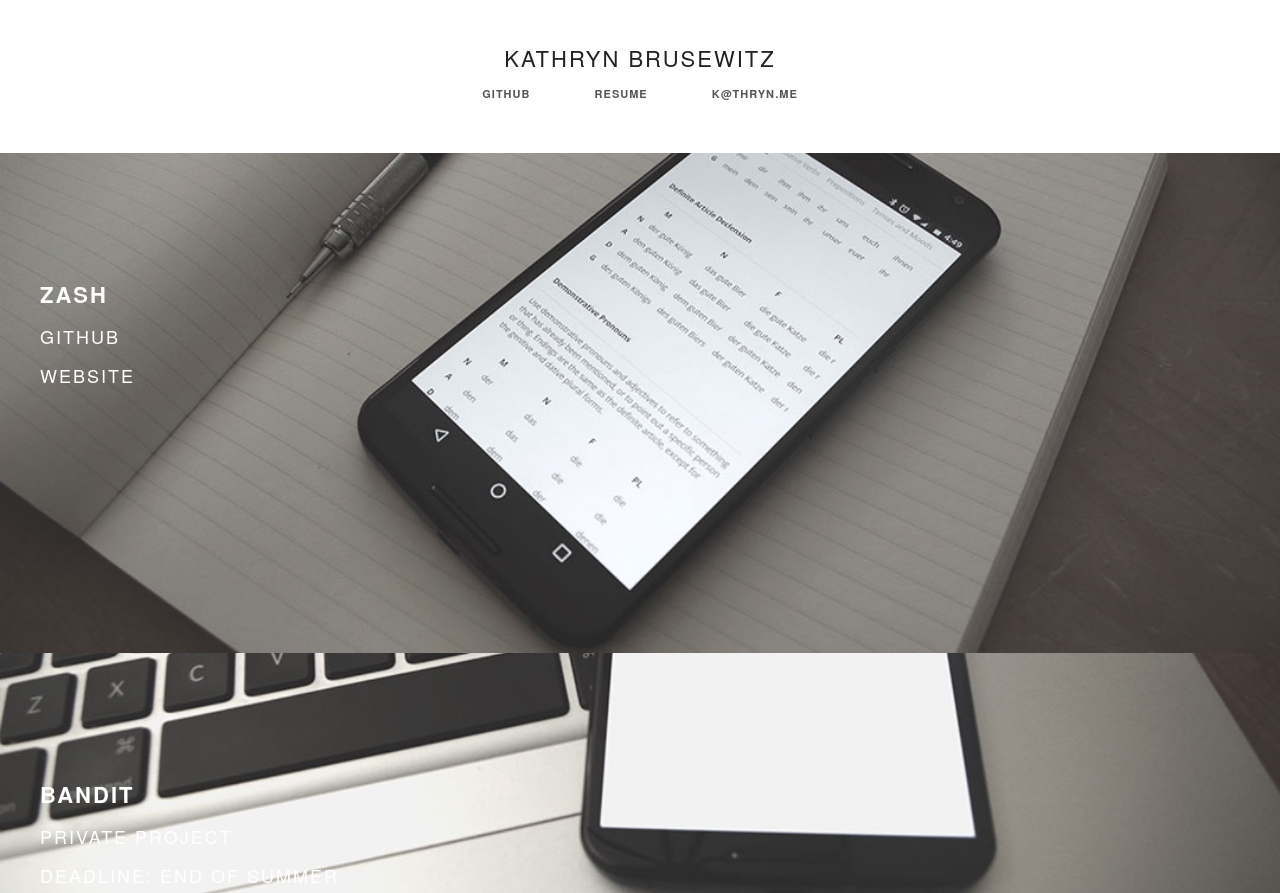
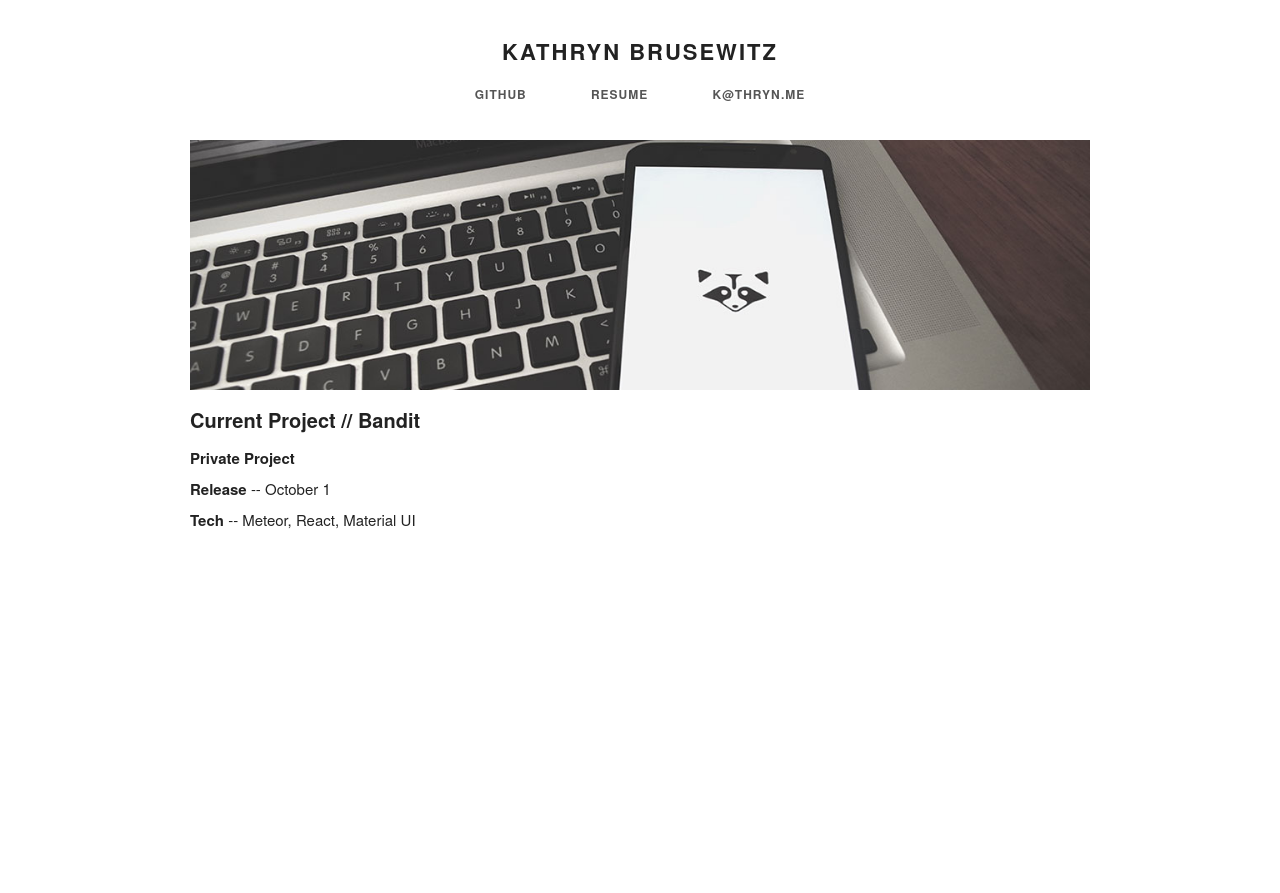
Before and after one commit to KathrynBrusewitz/bruk, a plain HTML site: page index.html in a window 1280 px wide. Shown: the top 893 px of the page. After the commit the page ends 800 px from the top, so only its background shows below. Drawn offline with nearby package versions, Linux system fonts and the light colour scheme.

Commit message:
ui and project update

```diff
--- /dev/null
+++ b/custom-simple.css
@@ -0,0 +1,102 @@
+/* Skeleton Base Styles
+************************************************** */
+/**
+ * NOTE
+ * html is set to 62.5% so that all the REM measurements throughout Skeleton
+ * are based on 10px sizing. So basically 1.5rem = 15px :)
+ */
+html {
+  font-size: 62.5%; }
+body {
+  font-size: 1.5em; /* currently ems cause chrome bug misinterpreting rems on body element */
+  font-weight: 400;
+  font-family: "HelveticaNeue", "Helvetica Neue", Helvetica, Roboto, Arial, sans-serif;
+  line-height: 1;
+  color: #222;
+  margin: 0;
+  padding: 0; }
+p {
+  margin-top: 0; }
+
+
+/* Links
+************************************************** */
+a {
+  color: #444;
+  text-decoration: none; }
+a:hover {
+  color: #999; }
+
+
+/* Skeleton Utilities
+************************************************** */
+.u-full-width {
+  width: 100%;
+  box-sizing: border-box; }
+.u-max-full-width {
+  max-width: 100%;
+  box-sizing: border-box; }
+.u-pull-right {
+  float: right; }
+.u-pull-left {
+  float: left; }
+.u-center-text {
+  text-align: center; }
+
+/* Custom
+************************************************** */
+.main {
+  text-align: center;
+  padding: 40px 8px; }
+.main-brand {
+  font-weight: bold;
+  text-transform: uppercase;
+  font-size: 2.2rem;
+  letter-spacing: .2rem; }
+.main-item {
+  color: #444;
+  text-decoration: none;
+  display: inline-block;
+  height: 38px;
+  padding: 13px 30px;
+  color: #555;
+  text-align: center;
+  font-size: 12px;
+  font-weight: 600;
+  line-height: 38px;
+  letter-spacing: .1rem;
+  text-transform: uppercase;
+  text-decoration: none;
+  white-space: nowrap;
+  background-color: transparent;
+  cursor: pointer;
+  box-sizing: border-box; }
+
+.app {
+  margin: 0 auto;
+  max-width: 900px;
+}
+.app-desc {
+  padding-top: 20px;
+  padding-left: 10px;
+  padding-right: 10px;
+}
+.app-title {
+  font-weight: bold;
+  font-size: 2rem;
+}
+
+.parallax-window {
+  box-sizing: border-box;
+  padding-top: 20px;
+  padding-left: 40px;
+  min-height: 250px;
+  color: #fff; }
+
+/* Larger than phablet */
+@media (min-width: 920px) {
+  .app-desc {
+    padding-left: 0;
+    padding-right: 0;
+  }
+}
--- a/index.html
+++ b/index.html
@@ -10,44 +10,28 @@
   <meta name="viewport" content="width=device-width, initial-scale=1">
   <link rel="shortcut icon" href="favicon.ico" type="image/x-icon">
 
-  <link rel="stylesheet" href="custom.css">
+  <link rel="stylesheet" href="custom-simple.css">
 
   <script src="https://ajax.googleapis.com/ajax/libs/jquery/1.11.0/jquery.min.js"></script>
   <script src="parallax.min.js"></script>
 </head>
 <body>
 
-<div class="heading">
-  <div class="nav-brand">Kathryn Brusewitz</div>
-  <div class="u-center-text">
-    <a class="button nav-button no-border" href="https://github.com/KathrynBrusewitz">Github</a>
-    <a class="button nav-button no-border" href="http://www.bruk.io/resume.pdf">Resume</a>
-    <a class="button nav-button no-border" href="mailto:k@thryn.me">k@thryn.me</a>
+  <div class="main">
+    <div class="main-brand">Kathryn Brusewitz</div>
+    <a class="main-item" href="https://github.com/KathrynBrusewitz">Github</a>
+    <a class="main-item" href="http://www.bruk.io/resume.pdf">Resume</a>
+    <a class="main-item" href="mailto:k@thryn.me">k@thryn.me</a>
   </div>
-</div>
 
-  <div class="parallax-window" data-parallax="scroll" data-image-src="app1.jpg">
-    &nbsp;
-    <div class="app-box">
-      <div class="app-brand">Zash</div>
-      <div class="app-link"><a href="https://github.com/KathrynBrusewitz/zash">Github</a></div>
-      <div class="app-link"><a href="http://zash.io/">Website</a></div>
+  <div class="app">
+    <div class="parallax-window" data-parallax="scroll" data-image-src="app2.jpg">
     </div>
-  </div>
-  <div class="parallax-window" data-parallax="scroll" data-image-src="app2.jpg">
-    &nbsp;
-    <div class="app-box bandit">
-      <div class="app-brand">Bandit</div>
-      <div class="app-link">Private Project</div>
-      <div class="app-link">Deadline: End of Summer</div>
-    </div>
-  </div>
-  <div class="parallax-window" data-parallax="scroll" data-image-src="app3.jpg">
-    &nbsp;
-    <div class="app-box">
-      <div class="app-brand">BCGC</div>
-      <div class="app-link"><a href="https://github.com/KathrynBrusewitz/bc-german-club">Github</a></div>
-      <div class="app-link"><a href="http://bcgermanclub.com/">Website</a></div>
+    <div class="app-desc">
+      <p class="app-title">Current Project // Bandit</p>
+      <p><b>Private Project</b></p>
+      <p><b>Release </b>-- October 1</p>
+      <p><b>Tech </b>-- Meteor, React, Material UI</p>
     </div>
   </div>
 
```
Also changed, not shown: 2 other files.
